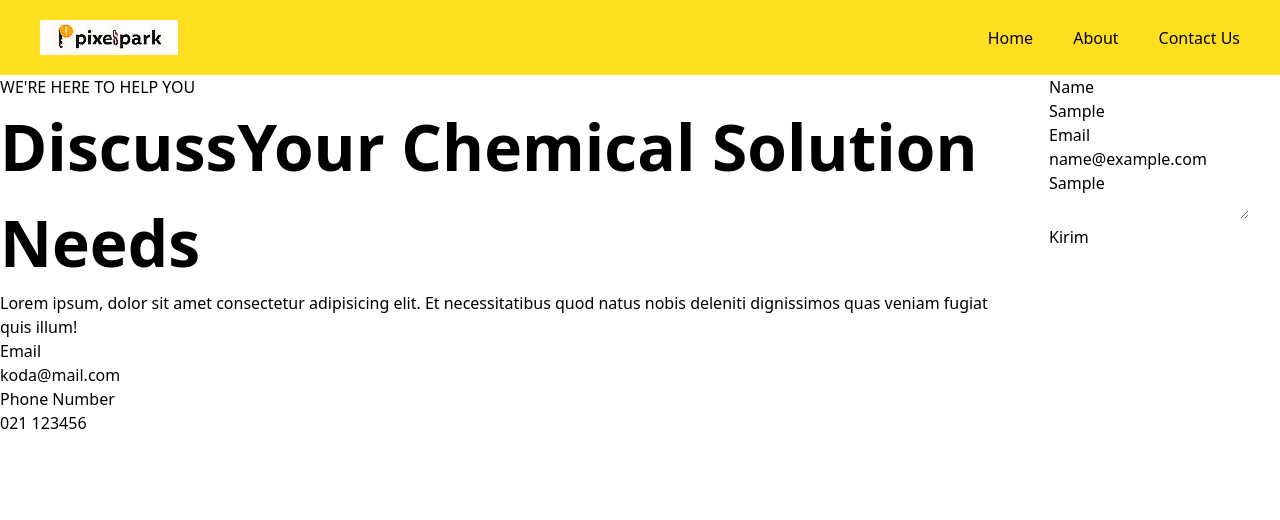
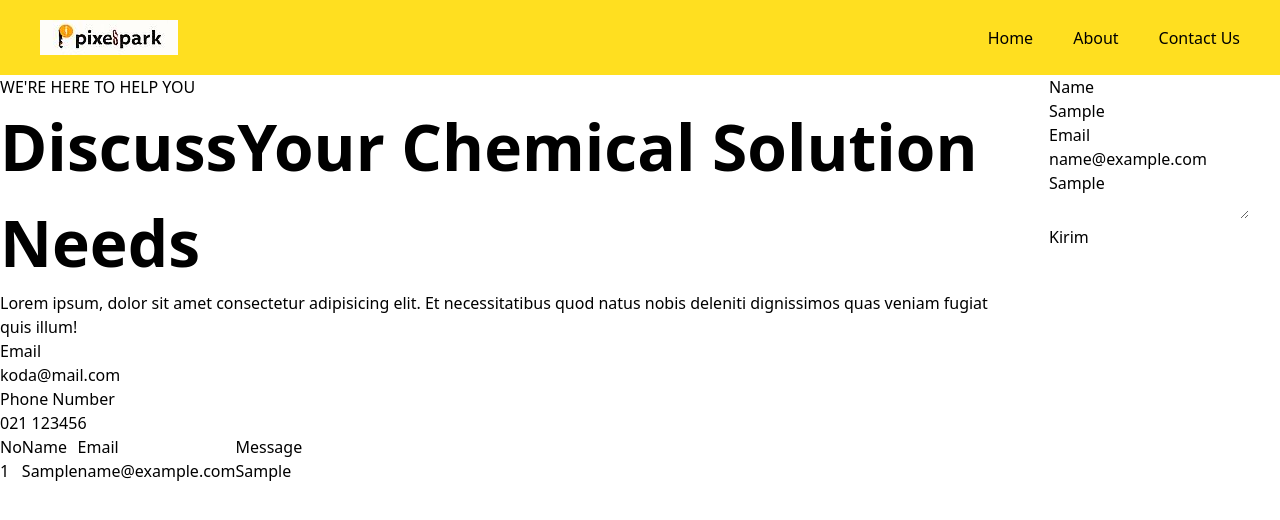
Before and after one commit to Arif14377/koda-b6-react4, a React (Vite) app: page /contact-us in a window 1280 px wide. Both pictures are taken after typing "Sample", "name@example.com", "Sample" into the empty fields and a click on the input "Kirim". Shown: the top 520 px of the page. Built offline with nearby package versions, Linux system fonts and the light colour scheme.

Commit message:
fix: fix the logic so that when the page reloads, local storage does not reset

```diff
--- a/src/pages/ContactUs.jsx
+++ b/src/pages/ContactUs.jsx
@@ -1,18 +1,25 @@
 import { useEffect, useState } from "react"
 import { Navbar } from "./Home"
 
-const ContactUs = function({formType}) {
+const ContactUs = function() {
+
     const [msg, setMsg] = useState([])
+    const [isLoad, setIsLoad] = useState(false)
 
     useEffect(()=>{
-        const pullData = JSON.parse(localStorage.getItem("data"))
-        if(pullData) {
-            setMsg(prev=>[...prev, ...pullData])
-            localStorage.setItem("message", JSON.stringify(msg))
-        } else {
-            localStorage.setItem("message", JSON.stringify(msg))
+        const saved = JSON.parse(localStorage.getItem("message"))
+        if (saved) {
+            setMsg(saved)
         }
-    },[msg])
+        setIsLoad(true)
+    }, [])
+
+    useEffect(() => {
+        if (!isLoad) {
+            return
+        }
+        localStorage.setItem("message", JSON.stringify(msg))
+    }, [msg])
 
     const onSubmit = function(event) {
         event.preventDefault()
@@ -53,6 +60,31 @@ const ContactUs = function({formType}) {
                     </form>
                 </div>
             </div>
+            <div>
+                <table>
+                    <thead>
+                        <tr>
+                            <td>No</td>
+                            <td>Name</td>
+                            <td>Email</td>
+                            <td>Message</td>
+                        </tr>
+                    </thead>
+                    <tbody>
+                    {
+                        msg ? msg.map((el, idx) => {
+                            return (<tr>
+                                <td>{idx+1}</td>
+                                <td>{el.name}</td>
+                                <td>{el.email}</td>
+                                <td>{el.message}</td>
+                                {console.log(el.name, el.email, el.message)}
+                            </tr>)
+                        }) : console.log("data kosong")
+                    }
+                    </tbody>
+                </table>
+            </div>
         </>
     )
 }
```
